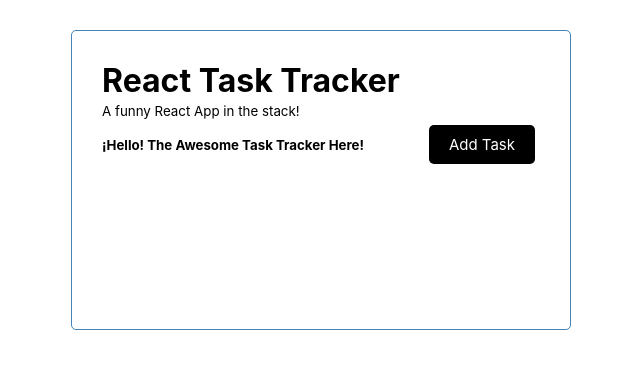
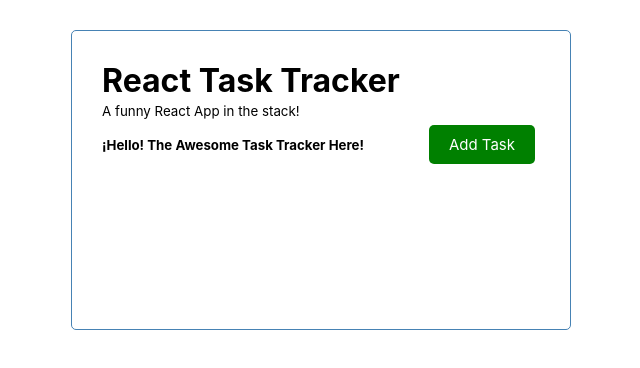
Before and after one commit to andrescanm/react-task-tracker, a React (Create React App) app: page / in a window 1280 px wide. Shown: the top 368 px of the page, without its empty margins (319-959 px from the left). Built offline with nearby package versions, Linux system fonts and the light colour scheme.

Commit message:
Button component.

```diff
--- /dev/null
+++ b/src/components/button.js
@@ -0,0 +1,16 @@
+import PropTypes from 'prop-types'
+
+const Button = ( {color, text} ) => {
+  return <button className="btn" style={{backgroundColor:color}}>{text}</button>
+}
+
+Button.defaultProps = {
+    color: 'steelblue',
+}
+
+Button.propTypes = {
+    color: PropTypes.string,
+    text: PropTypes.string,
+}
+
+export default Button
--- a/src/components/header.js
+++ b/src/components/header.js
@@ -1,10 +1,11 @@
 import PropTypes from "prop-types"
+import Button from "./button"
 
 const Header = ( {title} ) => {
   return (
       <div className="header">
           <h5> {title} </h5>
-          <button className="btn">Add Task</button>
+          <Button color='green' text='Add Task' />
       </div>
   )
 }
```
